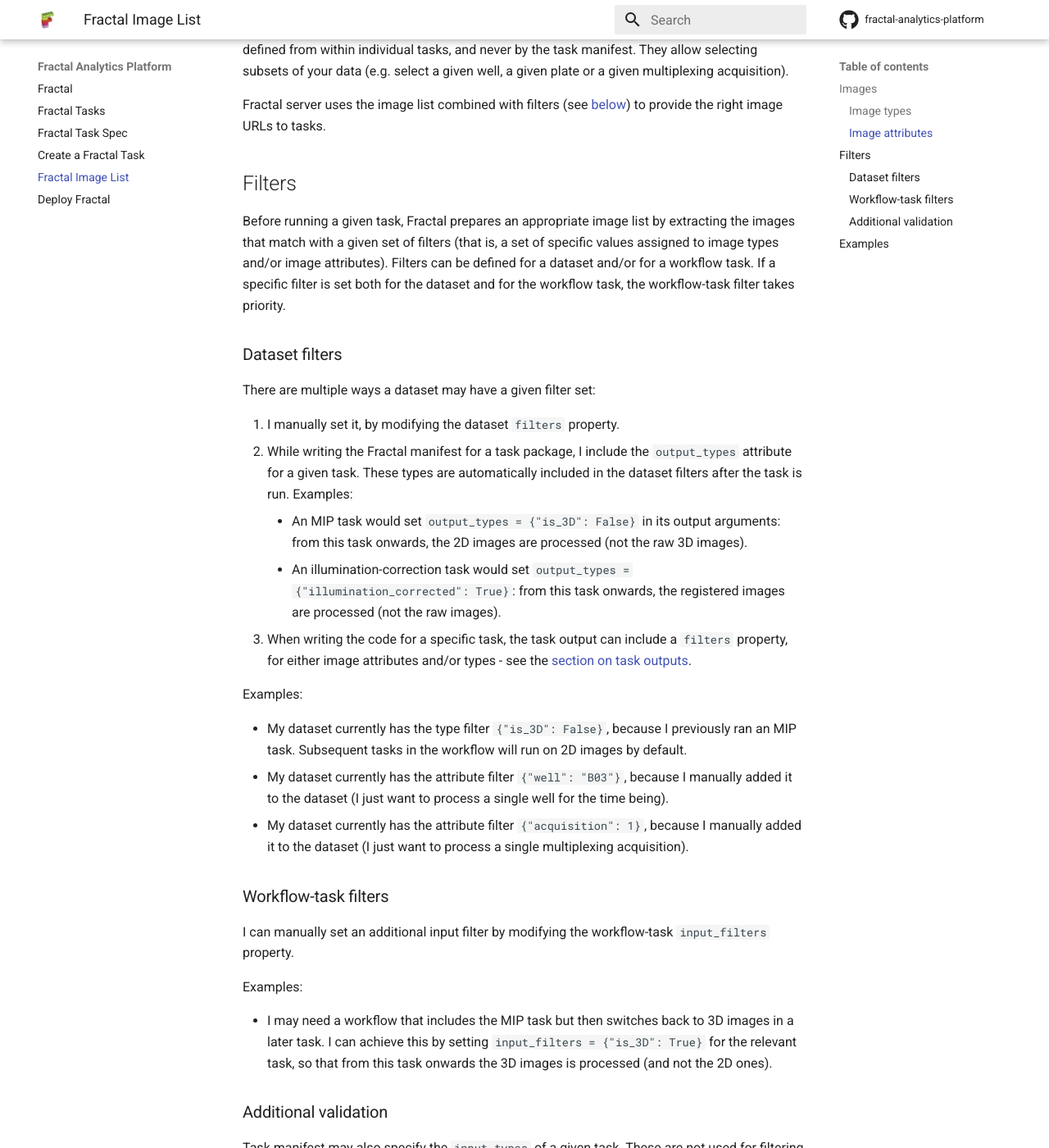
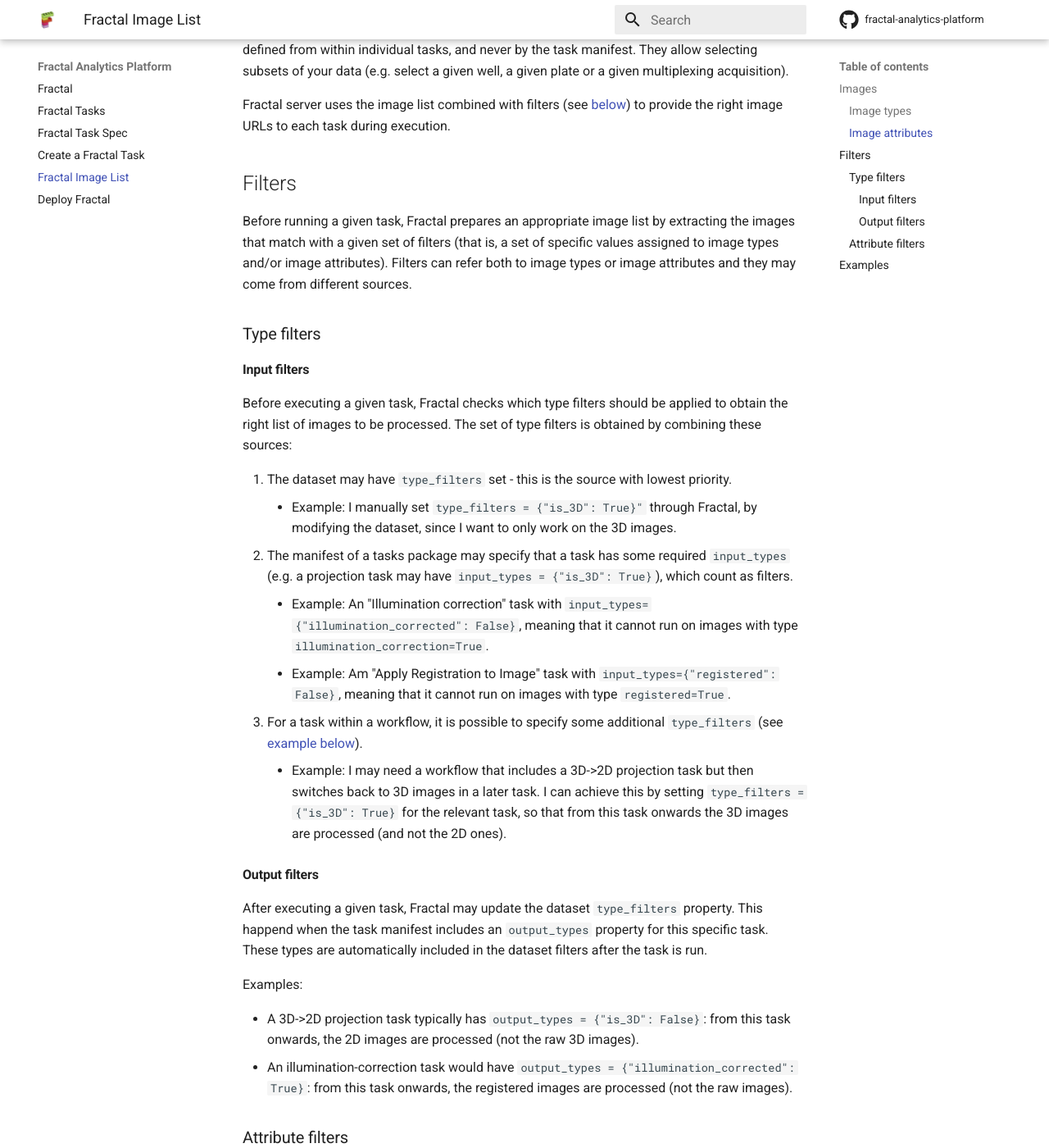
Before and after one commit to fractal-analytics-platform/fractal-analytics-platform.github.io, an MkDocs documentation site: the page built from docs/image_list.md, in a window 1280 px wide and 1400 px high, scrolled down 753 px. Shown: the whole window at 82% size. Built offline with MkDocs 1.6.1 and Material for MkDocs 9.7.7, drawn with Linux system fonts in a browser that asks for light colours; some of the changed text lies outside the part shown.

Commit message:
First update to image_list

```diff
--- a/docs/image_list.md
+++ b/docs/image_list.md
@@ -20,54 +20,48 @@ Note: when applying filters to the image list, the absence of a type corresponds
 
 Image attributes are scalar properties (strings, integers, floats or booleans). They are always defined from within individual tasks, and never by the task manifest. They allow selecting subsets of your data (e.g. select a given well, a given plate or a given multiplexing acquisition).
 
-Fractal server uses the image list combined with filters (see [below](#dataset-filters)) to provide the right image URLs to tasks.
+Fractal server uses the image list combined with filters (see [below](#filters)) to provide the right image URLs to each task during execution.
 
 
 ## Filters
 
-Before running a given task, Fractal prepares an appropriate image list by extracting the images that match with a given set of filters (that is, a set of specific values assigned to image types and/or image attributes). Filters can be defined for a dataset and/or for a workflow task. If a specific filter is set both for the dataset and for the workflow task, the workflow-task filter takes priority.
+Before running a given task, Fractal prepares an appropriate image list by extracting the images that match with a given set of filters (that is, a set of specific values assigned to image types and/or image attributes). Filters can refer both to image types or image attributes and they may come from different sources.
 
+### Type filters
 
-### Dataset filters
+#### Input filters
 
-There are multiple ways a dataset may have a given filter set:
+Before executing a given task, Fractal checks which type filters should be applied to obtain the right list of images to be processed.
+The set of type filters is obtained by combining these sources:
 
-1. I manually set it, by modifying the dataset `filters` property.
-2. While writing the Fractal manifest for a task package, I include the `output_types` attribute for a given task. These types are automatically included in the dataset filters after the task is run.
-Examples:
-    * An MIP task would set `output_types = {"is_3D": False}` in its output arguments: from this task onwards, the 2D images are processed (not the raw 3D images).
-    * An illumination-correction task would set `output_types = {"illumination_corrected": True}`: from this task onwards, the registered images are processed (not the raw images).
-3. When writing the code for a specific task, the task output can include a `filters` property, for either image attributes and/or types - see the [section on task outputs](./tasks_spec.md#output-api).
+1. The dataset may have `type_filters` set - this is the source with lowest priority.
+    * Example: I manually set `type_filters = {"is_3D": True}"` through Fractal, by modifying the dataset, since I want to only work on the 3D images.
+2. The manifest of a tasks package may specify that a task has some required `input_types` (e.g. a projection task may have `input_types = {"is_3D": True}`), which count as filters.
+    * Example: An "Illumination correction" task with `input_types={"illumination_corrected": False}`, meaning that it cannot run on images with type `illumination_correction=True`.
+    * Example: Am "Apply Registration to Image" task with `input_types={"registered": False}`, meaning that it cannot run on images with type `registered=True`.
+3. For a task within a workflow, it is possible to specify some additional `type_filters` (see [example below](#workflow-task-filters)).
+    * Example: I may need a workflow that includes a 3D->2D projection task but then switches back to 3D images in a later task. I can achieve this by setting `type_filters = {"is_3D": True}` for the relevant task, so that from this task onwards the 3D images are processed (and not the 2D ones).
+
+#### Output filters
+
+After executing a given task, Fractal may update the dataset `type_filters` property.
+This happend when the task manifest includes an `output_types` property for this specific task. These types are automatically included in the dataset filters after the task is run.
 
 Examples:
 
-* My dataset currently has the type filter `{"is_3D": False}`, because I previously ran an MIP task. Subsequent tasks in the workflow will run on 2D images by default.
-* My dataset currently has the attribute filter `{"well": "B03"}`, because I manually added it to the dataset (I just want to process a single well for the time being).
-* My dataset currently has the attribute filter `{"acquisition": 1}`, because I manually added it to the dataset (I just want to process a single multiplexing acquisition).
+* A 3D->2D projection task typically has `output_types = {"is_3D": False}`: from this task onwards, the 2D images are processed (not the raw 3D images).
+* An illumination-correction task would have `output_types = {"illumination_corrected": True}`: from this task onwards, the registered images are processed (not the raw images).
 
+### Attribute filters
 
-### Workflow-task filters
+Before executing a given task, Fractal also checks which attribute filters should be applied to obtain the right list of images to be processed. These filters offer a way to process a subset of the whole dataset (e.g. only a few wells, rather than the whole plate).
 
-I can manually set an additional input filter by modifying the workflow-task `input_filters` property.
-
-Examples:
-
-* I may need a workflow that includes the MIP task but then switches back to 3D images in a later task. I can achieve this by setting `input_filters = {"is_3D": True}` for the relevant task, so that from this task onwards the 3D images is processed (and not the 2D ones).
-
-### Additional validation
-
-Task manifest may also specify the `input_types` of a given task. These are not used for filtering the image list, but rather to validate that the filtered image list is valid. If some images of the filtered list do not comply with `input_types`, the Fractal runner raises an error.
-
-Examples:
-
-* The illumination-correction task has `input_types={"illumination_corrected": False}`, which means it cannot run on images with type `illumination_correction=True`.
-* The Apply Registration to Image task has `input_types={"registered": False}`, which means it cannot run on images with type `registered=True`.
-
+Attribute filters are defined upon submission of a job, and they do not change during the job execution.
 
 
 ## Examples
 
-After running a converter task, I may have an OME-Zarr HCS plate with 2 wells that contain one image each. In this case, the image list has 2 entries and each image has attributes for plate and well, as well as a true/fals `is_3D` type.
+After running a converter task, I may have an OME-Zarr HCS plate with 2 wells that contain one image each. In this case, the image list has 2 entries and each image has attributes for plate and well, as well as a true/false `is_3D` type.
 
 ![Image List 1](assets/image_list_x_1_two_wells_two_images.png)
 
```
